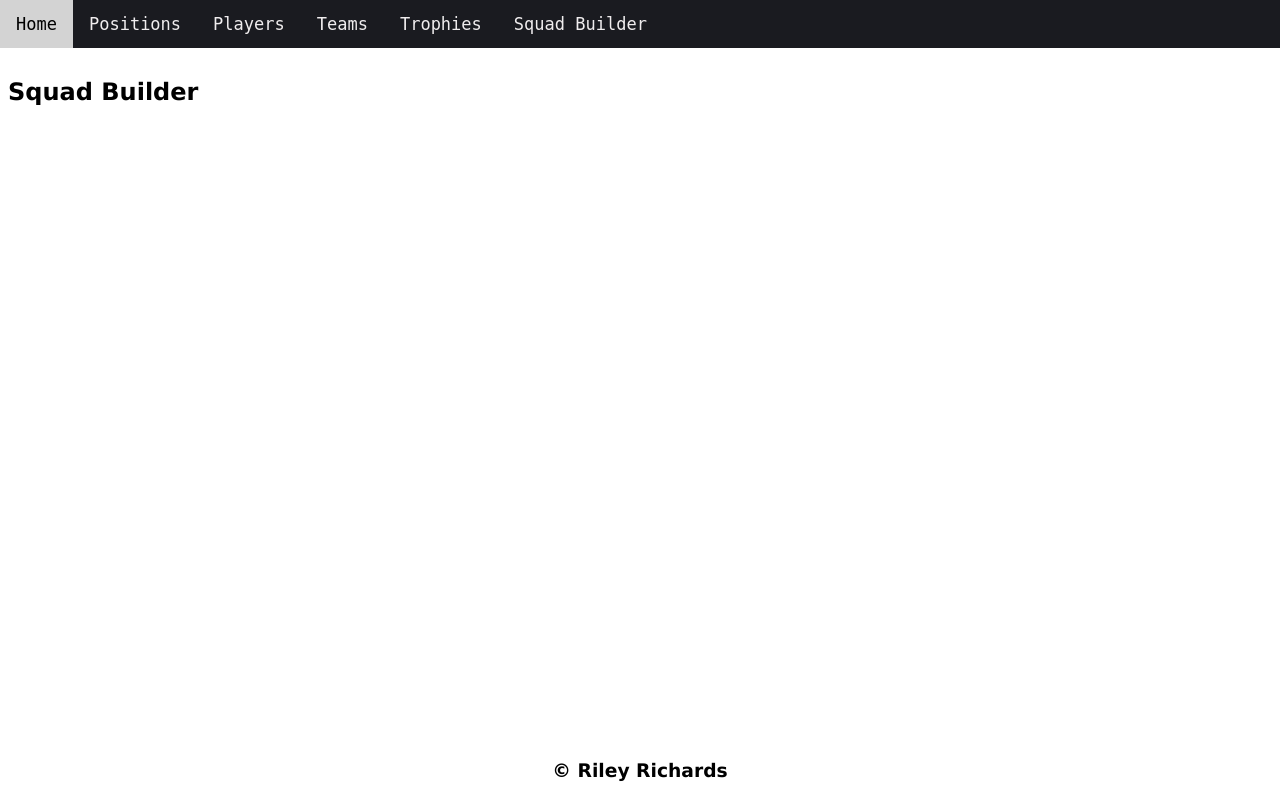
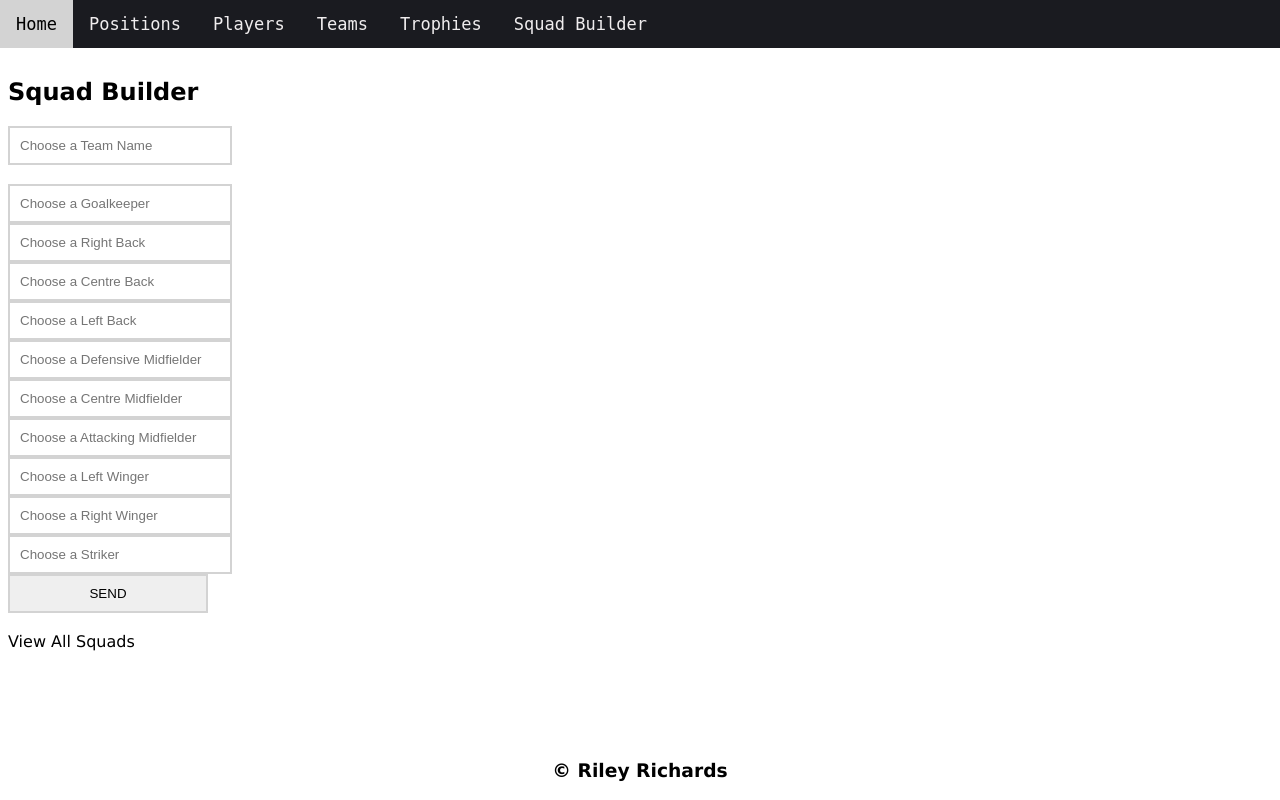
Before and after one commit to Riley-Richards/12DTP, a Python web app: template templates/squad.html in a window 1280 px wide. Run offline with Jinja, Linux system fonts and the light colour scheme; the template is opened without the code that fills it, so the values that code supplies are empty.

Commit message:
added the squadbuilder base

```diff
--- a/static/css/style.css
+++ b/static/css/style.css
@@ -340,7 +340,7 @@ a {
 
 input{
   padding:10px;
-  width: 100px;
+  width: 200px;
   border: 2px solid lightgray;
   border-radius: 5;
 }
@@ -365,3 +365,13 @@ textarea{
   border: 2px solid lightgray;
   border-radius: 5;
 }
+
+.contact p{
+  text-decoration: none;
+  background: rgb(7, 110, 7);
+  color: white;
+  padding: 12px 24px;
+  display: inline-block;
+  border-radius: 25px;
+  font-size: 14px;
+}
--- a/templates/squad.html
+++ b/templates/squad.html
@@ -1,8 +1,28 @@
 {%extends 'layout.html'%}
 {% block content %}
+
 <h2> Squad Builder </h2>
 
 
+<div class = "squad">
+    <form id="user_input" action="/squad" method="post">
+            <input type="text" id="name" required placeholder="Choose a Team Name" name="name"> <br> <br>
+            <input type="text" id="name" required placeholder="Choose a Goalkeeper" name="gk"> <br>
+            <input type="text" id="name" required placeholder="Choose a Right Back" name="rb"> <br>
+            <input type="text" id="name" required placeholder="Choose a Centre Back" name="cb"> <br>
+            <input type="text" id="name" required placeholder="Choose a Left Back" name="lb"> <br>
+            <input type="text" id="name" required placeholder="Choose a Defensive Midfielder" name="cdm"> <br>
+            <input type="text" id="name" required placeholder="Choose a Centre Midfielder" name="cm"> <br>
+            <input type="text" id="name" required placeholder="Choose a Attacking Midfielder" name="cam"> <br>
+            <input type="text" id="name" required placeholder="Choose a Left Winger" name="lw"> <br>
+            <input type="text" id="name" required placeholder="Choose a Right Winger" name="rw"> <br>
+            <input type="text" id="name" required placeholder="Choose a Striker" name="st"> <br>
+            <input type="submit" id="submit" value="SEND">
+</div>
+
+<br>
+
+<a href="/allsquads">View All Squads</a>
 
 
 {% endblock %}
--- a/templates/team.html
+++ b/templates/team.html
@@ -7,7 +7,7 @@
             <img src="/static/images/teams/{{team[4]}}"  style="width:auto; height:100px;">
                     <a>{{team[1]}}</a>
         </li>
-    </div>
+</div>
 {% endfor %}
 
 
```
Also changed, not shown: main.py (+31 -5 lines), templates/allsquads.html (added, +11 -0 lines), templates/contact.html (+5 -4 lines), football.db.
